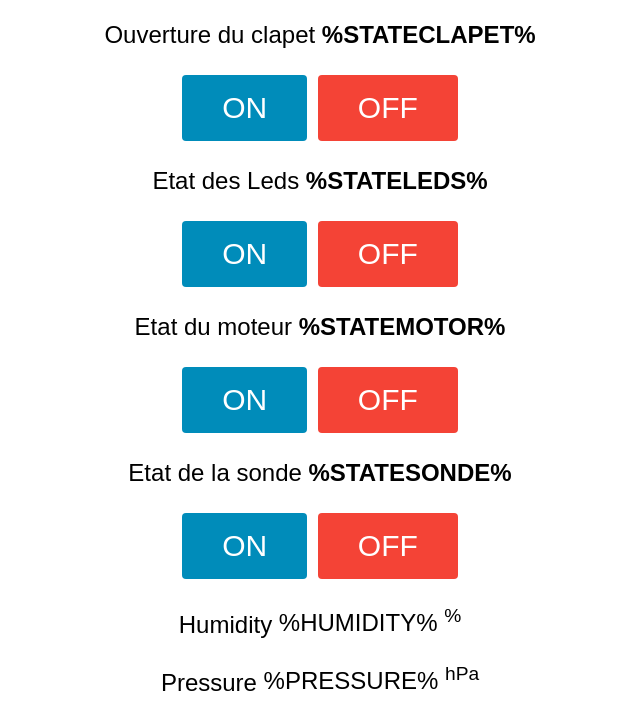
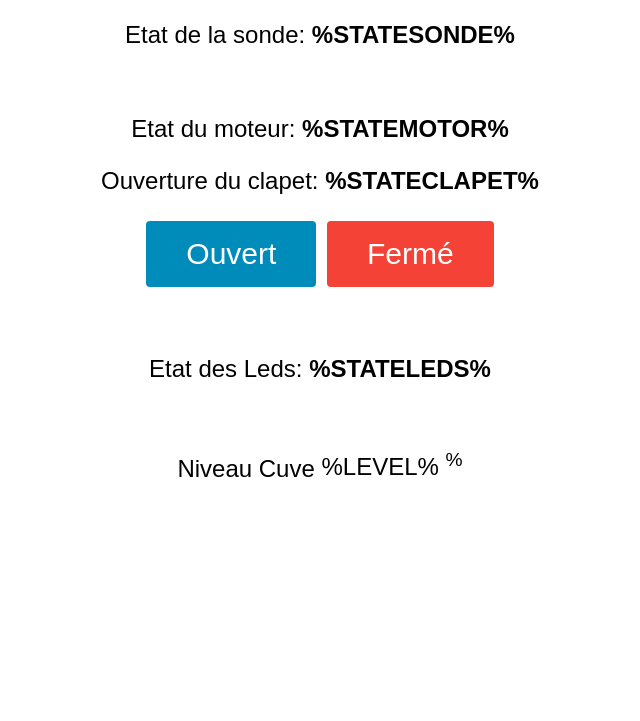
Before and after one commit to darthjuda/RecuH2O, a plain HTML site: page RecuH2O_arduino/asyncWebServer_recuH20_nodemcu/index.html in a window 1280 px wide. Shown: the part 93-814 px from the top of the page, without its empty margins (320-960 px from the left). Drawn offline with Linux system fonts and the light colour scheme.

Commit message:
- mis en accordance de index.html afin d'afficher les variables d'etat. - mise en evidence du probleme du niveau (niveau est un Int alors que les variables pour le modeliser sont des float)

```diff
--- a/RecuH2O_arduino/asyncWebServer_recuH20_nodemcu/index.html
+++ b/RecuH2O_arduino/asyncWebServer_recuH20_nodemcu/index.html
@@ -12,35 +12,22 @@ Complete project details at https://github.com/darthjuda/RecuH2O
     </head>
     <body>
         <h1>Recu H2O Web Server</h1>
-        <p>Ouverture du clapet<strong> %STATECLAPET%</strong></p>
+
+        <p>Etat de la sonde:<strong> %STATESONDE%</strong></p>
+        <br>
+        <p>Etat du moteur:<strong> %STATEMOTOR%</strong></p>
+        <p>Ouverture du clapet:<strong> %STATECLAPET%</strong></p>
         <p>
-            <a href="/on"><button class="button">ON</button></a>
-            <a href="/off"><button class="button button2">OFF</button></a>
+            <a href="/opengate"><button class="button">Ouvert</button></a>
+            <a href="/closegate"><button class="button button2">Fermé</button></a>
         </p>
-        <p>Etat des Leds<strong> %STATELEDS%</strong></p>
+        <br>
+        <p>Etat des Leds:<strong> %STATELEDS%</strong></p>
+        <br>
         <p>
-            <a href="/on"><button class="button">ON</button></a>
-            <a href="/off"><button class="button button2">OFF</button></a>
-        </p>
-        <p>Etat du moteur<strong> %STATEMOTOR%</strong></p>
-        <p>
-            <a href="/on"><button class="button">ON</button></a>
-            <a href="/off"><button class="button button2">OFF</button></a>
-        </p>
-        <p>Etat de la sonde<strong> %STATESONDE%</strong></p>
-        <p>
-            <a href="/on"><button class="button">ON</button></a>
-            <a href="/off"><button class="button button2">OFF</button></a>
-        </p>
-        <p>
-            <span class="sensor-labels">Humidity</span>
-            <span id="humidity">%HUMIDITY%</span>
-            <sup class="units">&#37;</sup>
-        </p>
-        <p>
-            <span class="sensor-labels">Pressure</span>
-            <span id="pressure">%PRESSURE%</span>
-            <sup class="units">hPa</sup>
+            <span class="sensor-labels">Niveau Cuve</span>
+            <span id="humidity">%LEVEL%</span>
+            <sup class="units">%</sup>
         </p>
     </body>
     <script>
```
Also changed, not shown: 1 other file.
